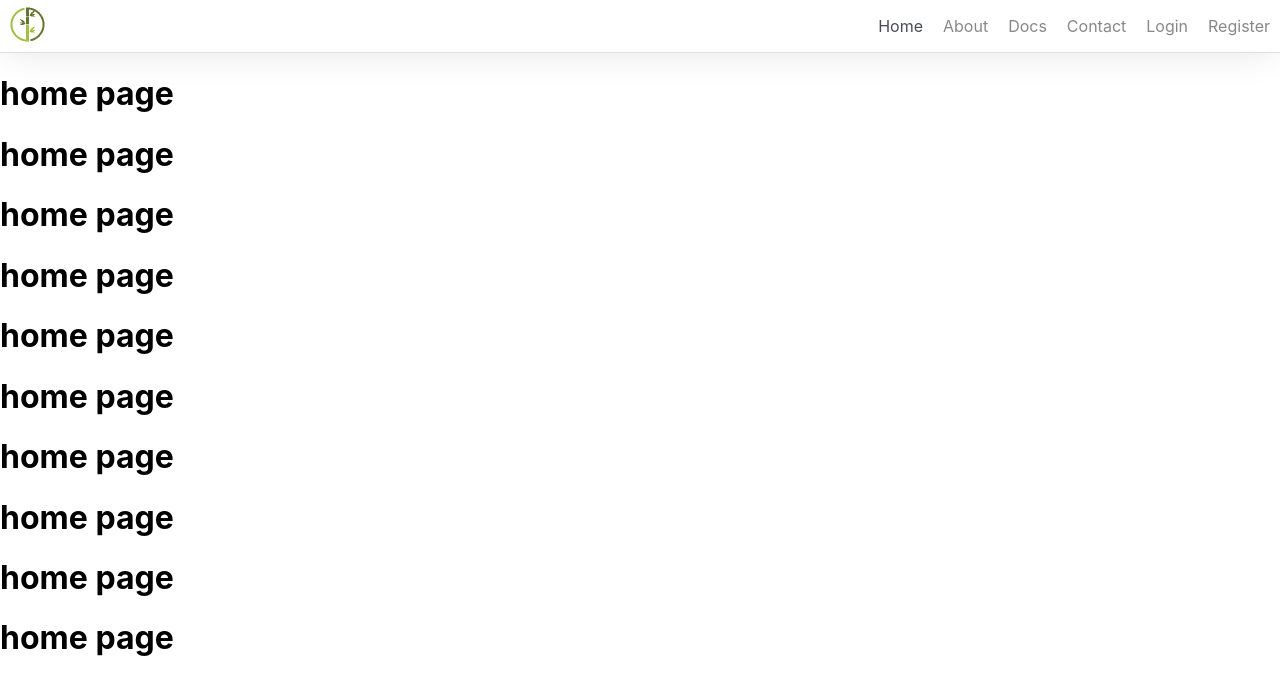
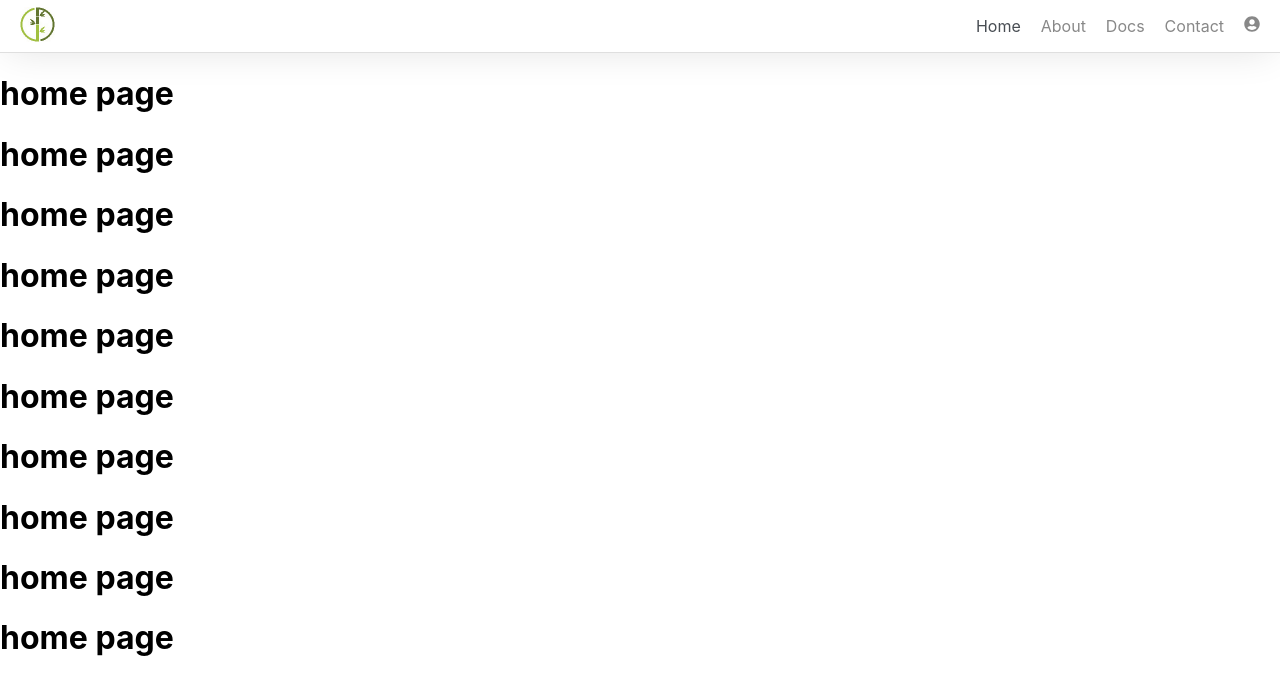
Before and after one commit to bambooss/pz-website, a Next.js app: page / in a window 1280 px wide. Shown: the top 694 px of the page. Built offline with nearby package versions, Linux system fonts and the light colour scheme.

Commit message:
Separated Logo and added starter modal to navigation

```diff
--- a/components/layout/MainHeader.js
+++ b/components/layout/MainHeader.js
@@ -1,22 +1,31 @@
+import { useState } from 'react';
 import Image from 'next/image';
 import Link from 'next/link';
 import classes from '../../styles/components/MainHeader.module.scss';
 import { useRouter } from 'next/router';
+import LogoIcon from '../navigation/LogoIcon';
+
+import { FaUserCircle } from 'react-icons/fa';
 
 function MainHeader() {
+  const [isOpened, setIsOpened] = useState(false);
+
+  const toggleModal = () => {
+    setIsOpened(!isOpened);
+  };
+  const closeModal = () => {
+    setIsOpened(false);
+  };
   const router = useRouter();
   return (
     <header className={classes.main}>
-      <Link href="/">
-        <a>
-          <Image
-            src={'/bamboos-logo-cropped.jpeg'}
-            width={35}
-            height={35}
-            alt={'Bamboos Logo'}
-          />
-        </a>
-      </Link>
+      <LogoIcon
+        linkPath={'/'}
+        logoPath={'/bamboos-logo-cropped.jpeg'}
+        altText={'Bamboos logo'}
+        width={35}
+        height={35}
+      />
       <nav>
         <ul className={classes.list}>
           <li
@@ -47,11 +56,23 @@ function MainHeader() {
           >
             <Link href="/contact">Contact</Link>
           </li>
-          <li className={classes.listItem}>
-            <Link href="http://localhost:3000/signin">Login</Link>
-          </li>
-          <li className={classes.listItem}>
-            <Link href="http://localhost:3000/signup">Register</Link>
+          <li className={classes.listItem} onClick={toggleModal}>
+            <a>
+              <FaUserCircle />
+              {isOpened ? (
+                <div
+                  onMouseLeave={closeModal}
+                  className={classes.modalContainer}
+                >
+                  <div className={classes.modalContent}>
+                    <Link href="http://localhost:3000/signin">Login</Link>
+                  </div>
+                  <div className={classes.modalContent}>
+                    <Link href="http://localhost:3000/signup">Register</Link>
+                  </div>
+                </div>
+              ) : null}
+            </a>
           </li>
         </ul>
       </nav>
--- /dev/null
+++ b/components/navigation/LogoIcon.js
@@ -0,0 +1,19 @@
+import Image from 'next/image';
+import Link from 'next/link';
+
+const LogoIcon = props => {
+  return (
+    <Link href={props.linkPath || '/'} passHref={true}>
+      <a>
+        <Image
+          src={props.logoPath || '/bamboos-logo-cropped.jpeg'}
+          width={props.width || 35}
+          height={props.height || 35}
+          alt={props.altText || 'Bamboos Logo'}
+        />
+      </a>
+    </Link>
+  );
+};
+
+export default LogoIcon;
--- a/package.json
+++ b/package.json
@@ -10,7 +10,8 @@
   "dependencies": {
     "next": "10.2.0",
     "react": "17.0.2",
-    "react-dom": "17.0.2"
+    "react-dom": "17.0.2",
+    "react-icons": "^4.2.0"
   },
   "devDependencies": {
     "babel-eslint": "^10.1.0",
--- a/styles/components/MainHeader.module.scss
+++ b/styles/components/MainHeader.module.scss
@@ -4,7 +4,7 @@
   justify-content: space-between;
   align-items: center;
   color: $color-text-dark;
-  padding: $padding-0 $padding-xs;
+  padding: $padding-0 $padding-m;
   border-bottom: $border-thin solid lighten($color-light-2, .9);
   box-shadow: $shadow-long;
 }
@@ -17,8 +17,26 @@
 .listItem {
   color: $color-text-navigation-link;
   margin-left: $margin-m;
+  cursor: pointer;
 }
 
 .active {
   color: $color-text-navigation-link-active;
 }
+
+.modalContainer {
+  background: $color-light-1;
+  position: fixed;
+  right: 15px;
+  top: 40px;
+  min-width: 60px;
+  min-height: 60px;
+  padding: $padding-xs;
+  border-radius: $border-radius-s;
+  border: $border-thin solid lighten($color-light-2, .9);
+  box-shadow: $shadow-long;
+}
+
+.modalContent {
+  margin: $margin-xs;
+}
```
Also changed, not shown: 1 other file (tests, documents, lock files or other folders).
